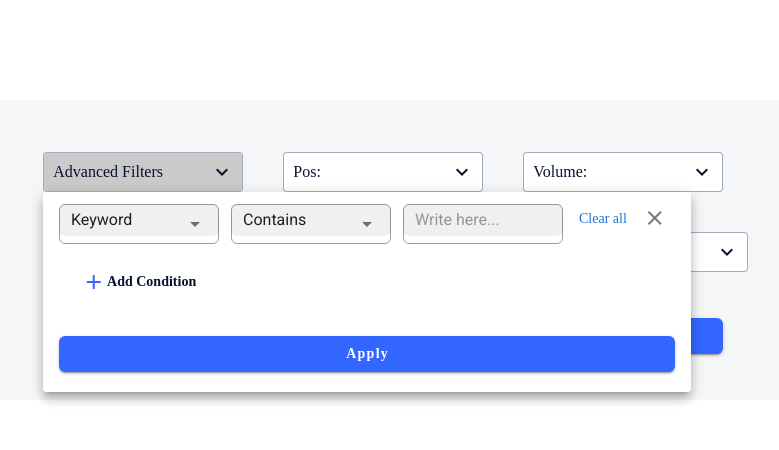
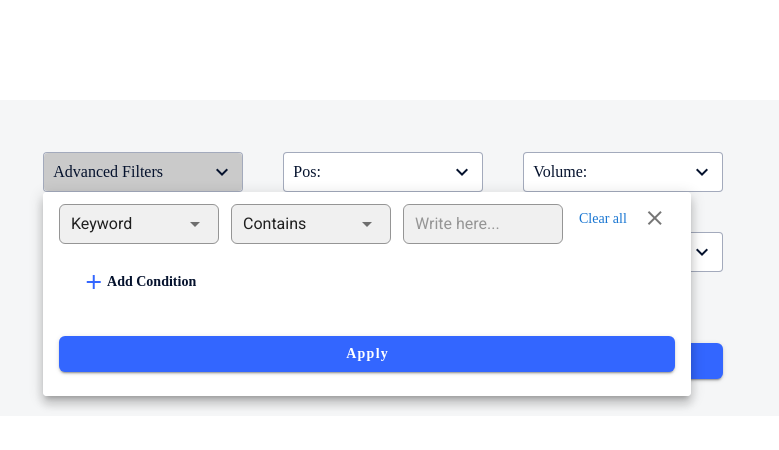
Before and after one commit to MrNedNick/vue-cpanel-filters, a Vue app: page /#/ in a window 1280 px wide. Both pictures are taken after a click on the button "Advanced Filters". Shown: the top 450 px of the page, without its empty margins (249-1028 px from the left). Built offline with nearby package versions, Linux system fonts and the light colour scheme.

Commit message:
Fix bugs with styles

```diff
--- a/src/components/AllFilters.vue
+++ b/src/components/AllFilters.vue
@@ -83,6 +83,7 @@ body {
   display: flex;
   height: 40px !important;
 }
+
 .main-btn.v-btn:not(.v-btn--round).v-size--default {
   width: 200px;
 }
@@ -93,7 +94,6 @@ body {
 .menu .v-list-item {
   padding: 0;
 }
-
 .radio {
   margin-top: 0px;
   padding: 8px 0px 8px 12px;
@@ -130,7 +130,11 @@ body {
 .v-text-field--outlined > .v-input__control > .v-input__slot {
   min-height: 0px !important;
   max-width: 200px !important;
+  height: 50px;
   border-radius: 6px;
+}
+.v-text-field fieldset, .v-text-field .v-input__control {
+    /* height: 45px; */
 }
 // Select Input Title
 .select .v-text-field--full-width .v-input__prepend-inner,
--- a/src/components/Filters/PositionFilter.vue
+++ b/src/components/Filters/PositionFilter.vue
@@ -49,6 +49,7 @@ import ApplyBtn from "../Shared/ApplyBtn.vue";
 import CustomSection from "../Shared/CustomSection.vue";
 import RadioSelect from "../Shared/RadioSelect.vue";
 export default {
+  props: ["data"],
   components: { ApplyBtn, CustomSection, RadioSelect },
   methods: {
     update(title) {
--- a/src/components/Filters/WordCountFilter.vue
+++ b/src/components/Filters/WordCountFilter.vue
@@ -144,7 +144,7 @@ export default {
 .v-input__prepend-inner {
   width: 147px;
 }
-.v-text-field fieldset, .v-text-field .v-input__control {
-     height: 45px;
+.v-select .v-chip {
+    margin: 0px;
 }
 </style>
--- a/src/components/Shared/ApplyBtn.vue
+++ b/src/components/Shared/ApplyBtn.vue
@@ -1,7 +1,7 @@
 <template>
     <v-btn
       :disabled="isDisabled()"
-      class="apply-btn"
+      class="apply-btn mt-4 mb-4"
       @click="closeMenu"
     >
       Apply
@@ -46,7 +46,5 @@ export default {
   display: flex;
   align-items: center;
   justify-content: center;
-  margin-top: 36px;
-  margin-bottom: 16px;
 }
 </style>
--- a/src/components/Shared/CustomSection.vue
+++ b/src/components/Shared/CustomSection.vue
@@ -26,7 +26,8 @@
         </div>
       </v-container>
     </div>
-    <div class="section-label">*Max. value is unlimited</div>
+    <div class="section-label mb-4">*Max. value is unlimited</div>
+    <v-divider />
   </div>
 </template>
 
@@ -45,4 +46,7 @@ export default {
 </script>
 
 <style>
+.custom-section{
+  height: 120px;
+}
 </style>
```
